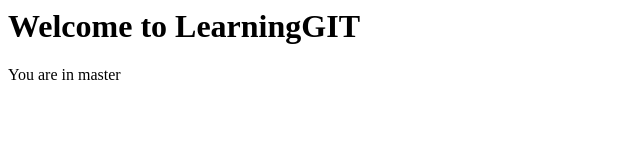
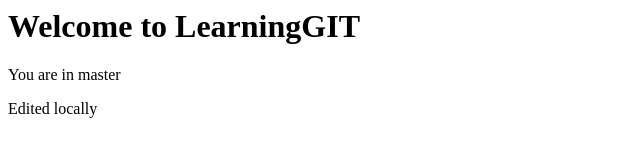
Before and after one commit to abdelaziz101/learningGIT, a plain HTML site: page index.html in a window 1280 px wide. Shown: the whole page, without its empty margins (0-640 px from the left). Drawn offline with Linux system fonts and the light colour scheme.

Commit message:
local edits

```diff
--- a/index.html
+++ b/index.html
@@ -1,9 +1,10 @@
 <html>
 <head>
-<title>LearningGIT</title>
+    <title>LearningGIT</title>
 </head>
 <body>
 <h1>Welcome to LearningGIT</h1>
 <p>You are in master</p>
+<p>Edited locally</p>
 </body>
 </html>
```
